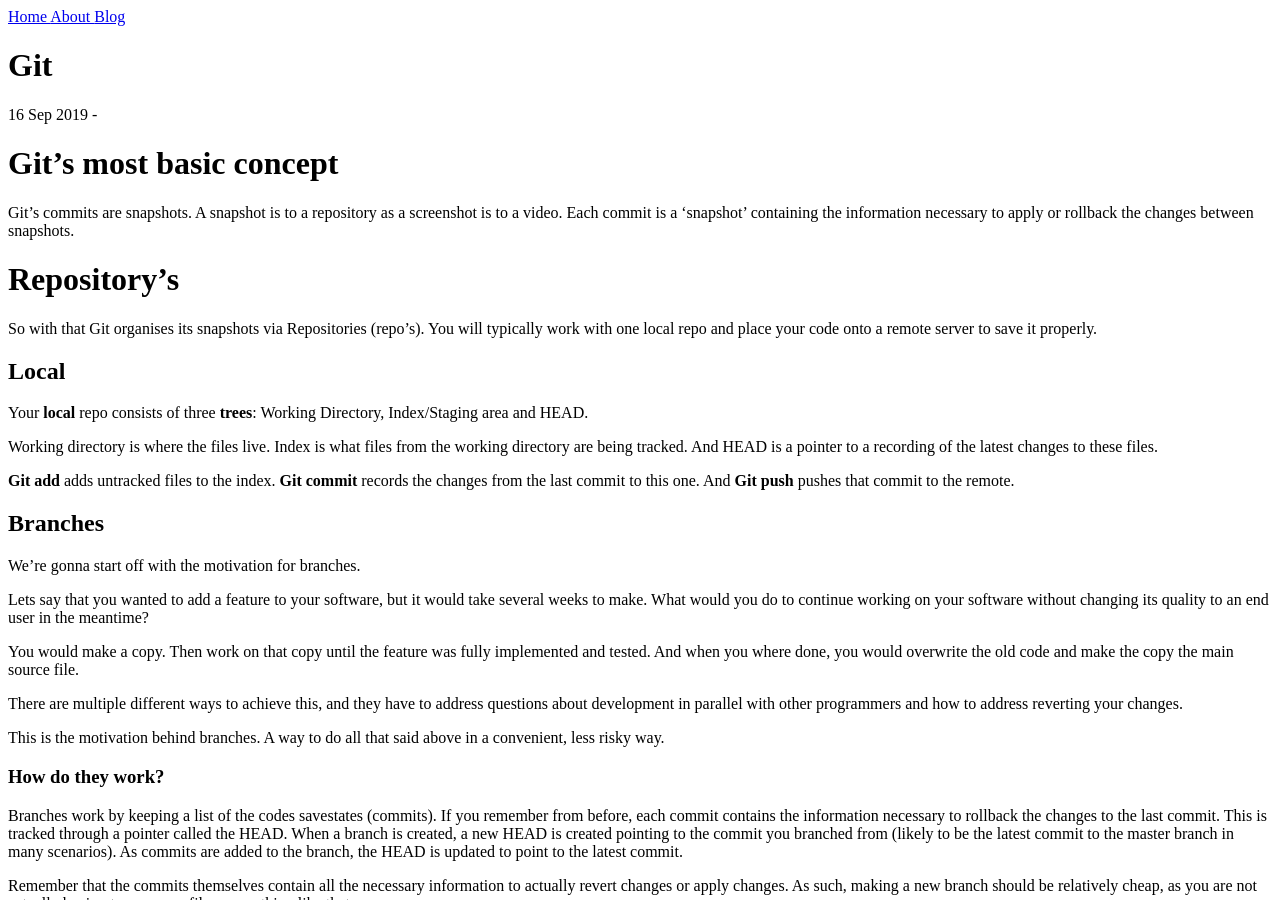
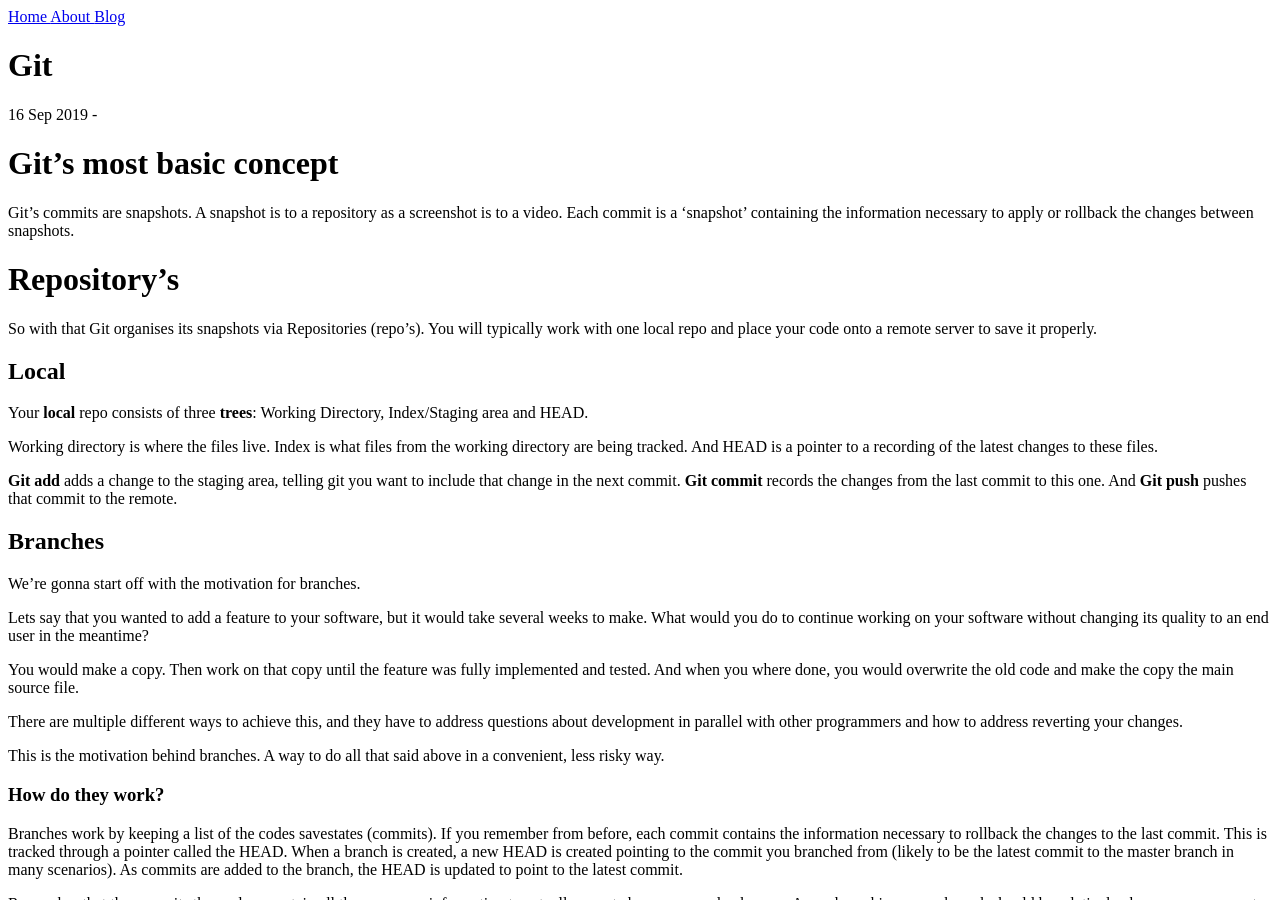
Before and after one commit to mldelaney94/mldelaney94.github.io, a Jekyll site: the page built from _posts/2019-09-16-git-rebase.markdown, in a window 1280 px wide and 900 px high. Built offline with Jekyll 4.4.1, drawn with Linux system fonts in a browser that asks for light colours.

Commit message:
corrected incorrect information in the Git blog post about git add

```diff
--- a/_posts/2019-09-16-git-rebase.markdown
+++ b/_posts/2019-09-16-git-rebase.markdown
@@ -18,7 +18,7 @@ Your **local** repo consists of three **trees**: Working Directory, Index/Stagin
 
 Working directory is where the files live. Index is what files from the working directory are being tracked. And HEAD is a pointer to a recording of the latest changes to these files.
 
-**Git add** adds untracked files to the index. **Git commit** records the changes from the last commit to this one. And **Git push** pushes that commit to the remote.
+**Git add** adds a change to the staging area, telling git you want to include that change in the next commit. **Git commit** records the changes from the last commit to this one. And **Git push** pushes that commit to the remote.
 
 ## Branches
 
```
